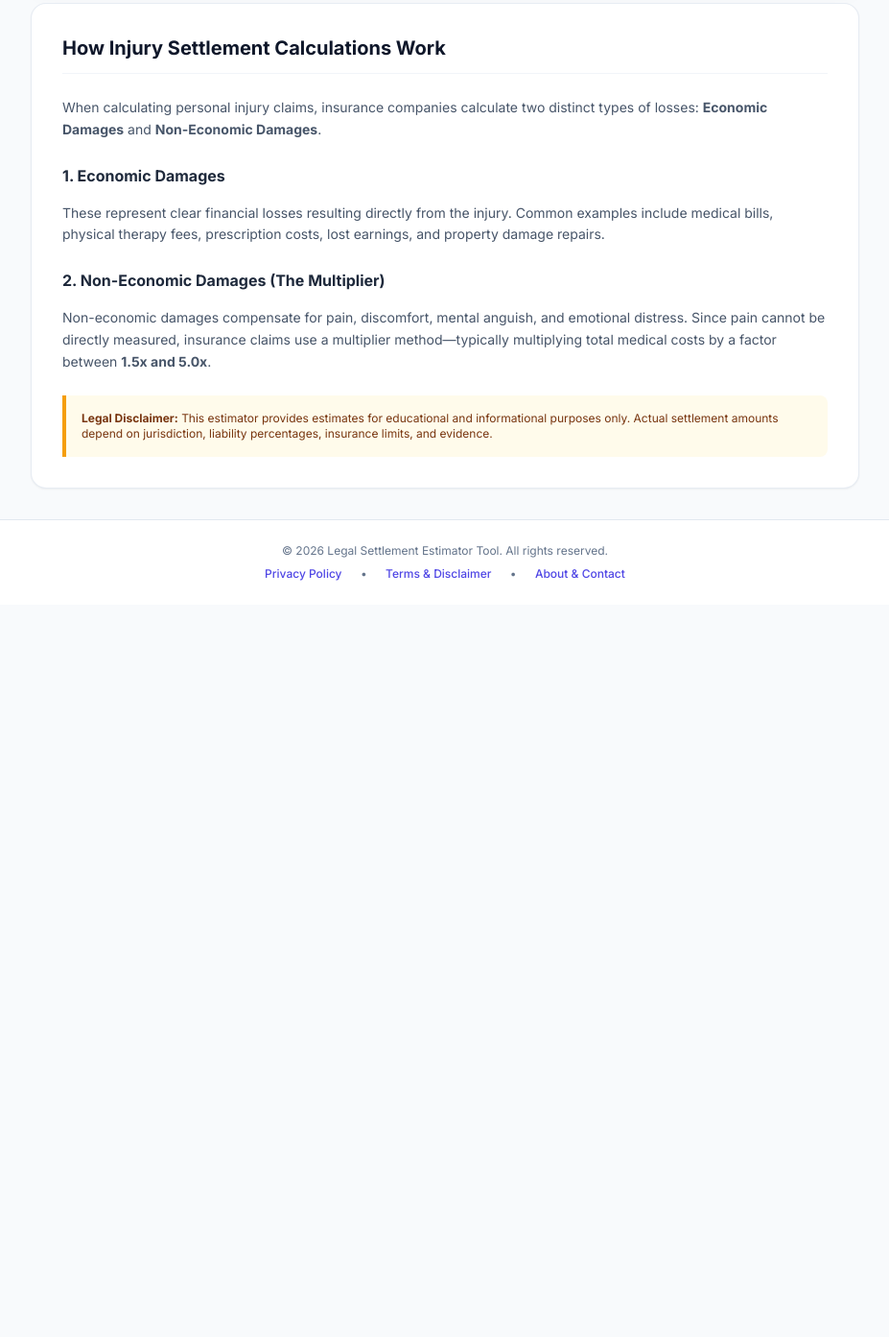
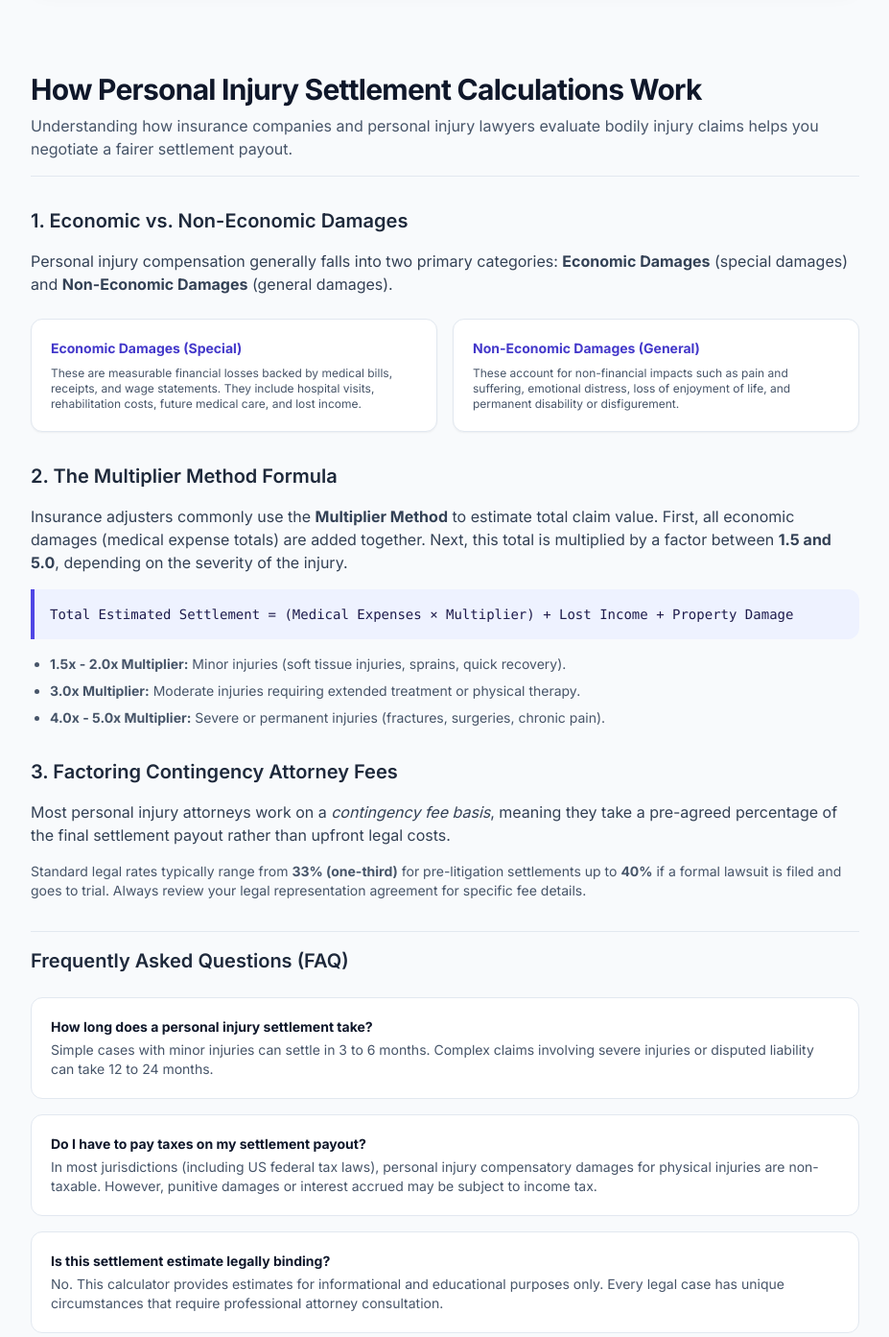
Before and after one commit to aitoolshubofficial0-ctrl/Legal-calculater, a plain HTML site: page index.html in a window 1280 px wide. Shown: the part 828-2221 px from the top of the page at 96% size, without its empty margins (176-1103 px from the left). Before the commit the page ends 1458 px from the top, so only its background shows below. Drawn offline with nearby package versions, Linux system fonts and the light colour scheme.

Commit message:
Update index.html

```diff
--- a/index.html
+++ b/index.html
@@ -134,34 +134,100 @@
             </div>
         </div>
 
-        <!-- SEO Article Section -->
-        <article class="bg-white rounded-2xl shadow-sm border border-slate-200/80 p-6 md:p-8 space-y-6">
-            <h2 class="text-xl font-bold text-slate-900 border-b border-slate-100 pb-3">How Injury Settlement Calculations Work</h2>
+    </main>
 
-            <div class="prose prose-slate max-w-none text-slate-600 text-sm leading-relaxed space-y-4">
-                <p>
-                    When calculating personal injury claims, insurance companies calculate two distinct types of losses: <strong>Economic Damages</strong> and <strong>Non-Economic Damages</strong>.
-                </p>
+    <!-- SEO Article & Educational Content Section -->
+    <section class="max-w-4xl mx-auto px-4 py-10 space-y-8 text-slate-700 leading-relaxed">
 
-                <h3 class="text-base font-bold text-slate-800 pt-2">1. Economic Damages</h3>
-                <p>
-                    These represent clear financial losses resulting directly from the injury. Common examples include medical bills, physical therapy fees, prescription costs, lost earnings, and property damage repairs.
-                </p>
+        <!-- Main Headline -->
+        <div class="border-b border-slate-200 pb-4">
+            <h2 class="text-2xl md:text-3xl font-bold text-slate-900 tracking-tight">
+                How Personal Injury Settlement Calculations Work
+            </h2>
+            <p class="mt-2 text-slate-600 text-sm md:text-base">
+                Understanding how insurance companies and personal injury lawyers evaluate bodily injury claims helps you negotiate a fairer settlement payout.
+            </p>
+        </div>
 
-                <h3 class="text-base font-bold text-slate-800 pt-2">2. Non-Economic Damages (The Multiplier)</h3>
-                <p>
-                    Non-economic damages compensate for pain, discomfort, mental anguish, and emotional distress. Since pain cannot be directly measured, insurance claims use a multiplier method—typically multiplying total medical costs by a factor between <strong>1.5x and 5.0x</strong>.
-                </p>
-            </div>
-
-            <div class="p-4 bg-amber-50 border-l-4 border-amber-500 text-xs text-amber-900 rounded-r-lg">
-                <strong class="font-bold">Legal Disclaimer:</strong> This estimator provides estimates for educational and informational purposes only. Actual settlement amounts depend on jurisdiction, liability percentages, insurance limits, and evidence.
+        <!-- Section 1: Economic vs Non-Economic Damages -->
+        <article class="space-y-4">
+            <h3 class="text-xl font-semibold text-slate-800">1. Economic vs. Non-Economic Damages</h3>
+            <p class="text-sm md:text-base">
+                Personal injury compensation generally falls into two primary categories: <strong>Economic Damages</strong> (special damages) and <strong>Non-Economic Damages</strong> (general damages).
+            </p>
+            <div class="grid md:grid-cols-2 gap-4 pt-2">
+                <div class="bg-white p-5 rounded-xl border border-slate-200 shadow-sm">
+                    <h4 class="font-bold text-indigo-700 text-sm mb-2">Economic Damages (Special)</h4>
+                    <p class="text-xs text-slate-600">
+                        These are measurable financial losses backed by medical bills, receipts, and wage statements. They include hospital visits, rehabilitation costs, future medical care, and lost income.
+                    </p>
+                </div>
+                <div class="bg-white p-5 rounded-xl border border-slate-200 shadow-sm">
+                    <h4 class="font-bold text-indigo-700 text-sm mb-2">Non-Economic Damages (General)</h4>
+                    <p class="text-xs text-slate-600">
+                        These account for non-financial impacts such as pain and suffering, emotional distress, loss of enjoyment of life, and permanent disability or disfigurement.
+                    </p>
+                </div>
             </div>
         </article>
 
-    </main>
+        <!-- Section 2: The Multiplier Method Explained -->
+        <article class="space-y-4">
+            <h3 class="text-xl font-semibold text-slate-800">2. The Multiplier Method Formula</h3>
+            <p class="text-sm md:text-base">
+                Insurance adjusters commonly use the <strong>Multiplier Method</strong> to estimate total claim value. First, all economic damages (medical expense totals) are added together. Next, this total is multiplied by a factor between <strong>1.5 and 5.0</strong>, depending on the severity of the injury.
+            </p>
+            <div class="bg-indigo-50 border-l-4 border-indigo-600 p-4 rounded-r-xl text-xs md:text-sm text-indigo-950 font-mono">
+                Total Estimated Settlement = (Medical Expenses × Multiplier) + Lost Income + Property Damage
+            </div>
+            <ul class="list-disc pl-5 space-y-2 text-xs md:text-sm text-slate-600">
+                <li><strong>1.5x - 2.0x Multiplier:</strong> Minor injuries (soft tissue injuries, sprains, quick recovery).</li>
+                <li><strong>3.0x Multiplier:</strong> Moderate injuries requiring extended treatment or physical therapy.</li>
+                <li><strong>4.0x - 5.0x Multiplier:</strong> Severe or permanent injuries (fractures, surgeries, chronic pain).</li>
+            </ul>
+        </article>
 
-    <!-- Footer -->
+        <!-- Section 3: Attorney Fee Deductions -->
+        <article class="space-y-4">
+            <h3 class="text-xl font-semibold text-slate-800">3. Factoring Contingency Attorney Fees</h3>
+            <p class="text-sm md:text-base">
+                Most personal injury attorneys work on a <em>contingency fee basis</em>, meaning they take a pre-agreed percentage of the final settlement payout rather than upfront legal costs.
+            </p>
+            <p class="text-xs md:text-sm text-slate-600">
+                Standard legal rates typically range from <strong>33% (one-third)</strong> for pre-litigation settlements up to <strong>40%</strong> if a formal lawsuit is filed and goes to trial. Always review your legal representation agreement for specific fee details.
+            </p>
+        </article>
+
+        <!-- Section 4: FAQs -->
+        <article class="space-y-6 pt-4 border-t border-slate-200">
+            <h3 class="text-xl font-semibold text-slate-800">Frequently Asked Questions (FAQ)</h3>
+
+            <div class="space-y-4 text-sm">
+                <div class="bg-white p-5 rounded-xl border border-slate-200">
+                    <h4 class="font-bold text-slate-900 mb-1">How long does a personal injury settlement take?</h4>
+                    <p class="text-slate-600 text-xs md:text-sm">
+                        Simple cases with minor injuries can settle in 3 to 6 months. Complex claims involving severe injuries or disputed liability can take 12 to 24 months.
+                    </p>
+                </div>
+
+                <div class="bg-white p-5 rounded-xl border border-slate-200">
+                    <h4 class="font-bold text-slate-900 mb-1">Do I have to pay taxes on my settlement payout?</h4>
+                    <p class="text-slate-600 text-xs md:text-sm">
+                        In most jurisdictions (including US federal tax laws), personal injury compensatory damages for physical injuries are non-taxable. However, punitive damages or interest accrued may be subject to income tax.
+                    </p>
+                </div>
+
+                <div class="bg-white p-5 rounded-xl border border-slate-200">
+                    <h4 class="font-bold text-slate-900 mb-1">Is this settlement estimate legally binding?</h4>
+                    <p class="text-slate-600 text-xs md:text-sm">
+                        No. This calculator provides estimates for informational and educational purposes only. Every legal case has unique circumstances that require professional attorney consultation.
+                    </p>
+                </div>
+            </div>
+        </article>
+
+    </section>
+
     <!-- Footer -->
     <footer class="bg-white border-t border-slate-200 py-6 text-center text-xs text-slate-500 space-y-2">
         <p>© 2026 Legal Settlement Estimator Tool. All rights reserved.</p>
@@ -173,6 +239,7 @@
             <a href="contact.html" class="text-indigo-600 hover:underline font-medium">About & Contact</a>
         </div>
     </footer>
+
     <!-- JavaScript Calculation Logic -->
     <script>
         function calculateSettlement() {
@@ -198,4 +265,4 @@
         calculateSettlement();
     </script>
 </body>
-</html>
+                                    </html>
```
